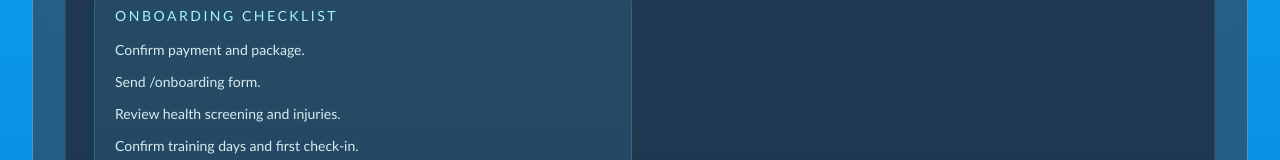
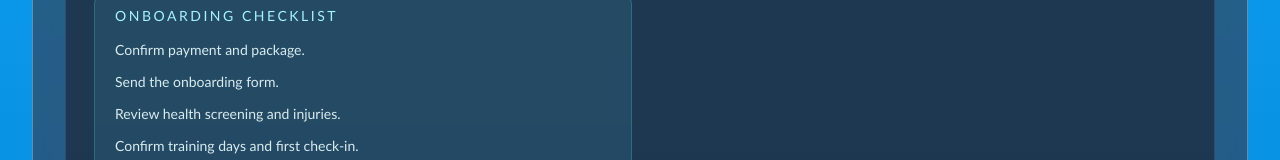
Before and after one commit to stetik-ps4slim/landing-page, a Next.js app: page /lead-tracker in a window 1280 px wide. Shown: the part 6952-7112 px from the top of the page. Built offline with nearby package versions, Linux system fonts and the light colour scheme; no server answers.

Commit message:
Point onboarding links to consultation needs app

```diff
--- a/app/onboarding/page.tsx
+++ b/app/onboarding/page.tsx
@@ -1,12 +1,5 @@
-import type { Metadata } from "next";
-import { ConsultationIntakeApp } from "@/components/consultation-intake-app";
-
-export const metadata: Metadata = {
-  title: "Upper Notch Coaching Onboarding",
-  description:
-    "Client onboarding form for goals, schedule, training background, health screening, and coaching sign-off."
-};
+import { redirect } from "next/navigation";
 
 export default function OnboardingPage() {
-  return <ConsultationIntakeApp />;
+  redirect("https://consultation-needs-app.vercel.app/#screening");
 }
--- a/components/lead-tracker-dashboard.tsx
+++ b/components/lead-tracker-dashboard.tsx
@@ -324,7 +324,7 @@ export function LeadTrackerDashboard({
                       Consult booked
                     </button>
                     <a
-                      href="/onboarding"
+                      href="https://consultation-needs-app.vercel.app/#screening"
                       target="_blank"
                       rel="noreferrer"
                       className="rounded-full border border-cyan-300/30 px-4 py-2 text-sm font-semibold text-cyan-100 transition hover:border-cyan-200 hover:text-white"
@@ -573,7 +573,7 @@ export function LeadTrackerDashboard({
                         </button>
 
                         <a
-                          href="/onboarding"
+                          href="https://consultation-needs-app.vercel.app/#screening"
                           target="_blank"
                           rel="noreferrer"
                           className="rounded-2xl border border-yellow-300/30 bg-yellow-300/10 px-5 py-4 text-base font-semibold text-yellow-100 transition hover:border-yellow-200 hover:bg-yellow-300/20"
@@ -596,7 +596,7 @@ export function LeadTrackerDashboard({
                             <p className="text-sm uppercase tracking-[0.18em] text-cyan-200">Onboarding checklist</p>
                             <ul className="mt-3 space-y-2 text-sm leading-6 text-cyan-50/90">
                               <li>Confirm payment and package.</li>
-                              <li>Send /onboarding form.</li>
+                              <li>Send the onboarding form.</li>
                               <li>Review health screening and injuries.</li>
                               <li>Confirm training days and first check-in.</li>
                               <li>Build program and nutrition starting point.</li>
```
